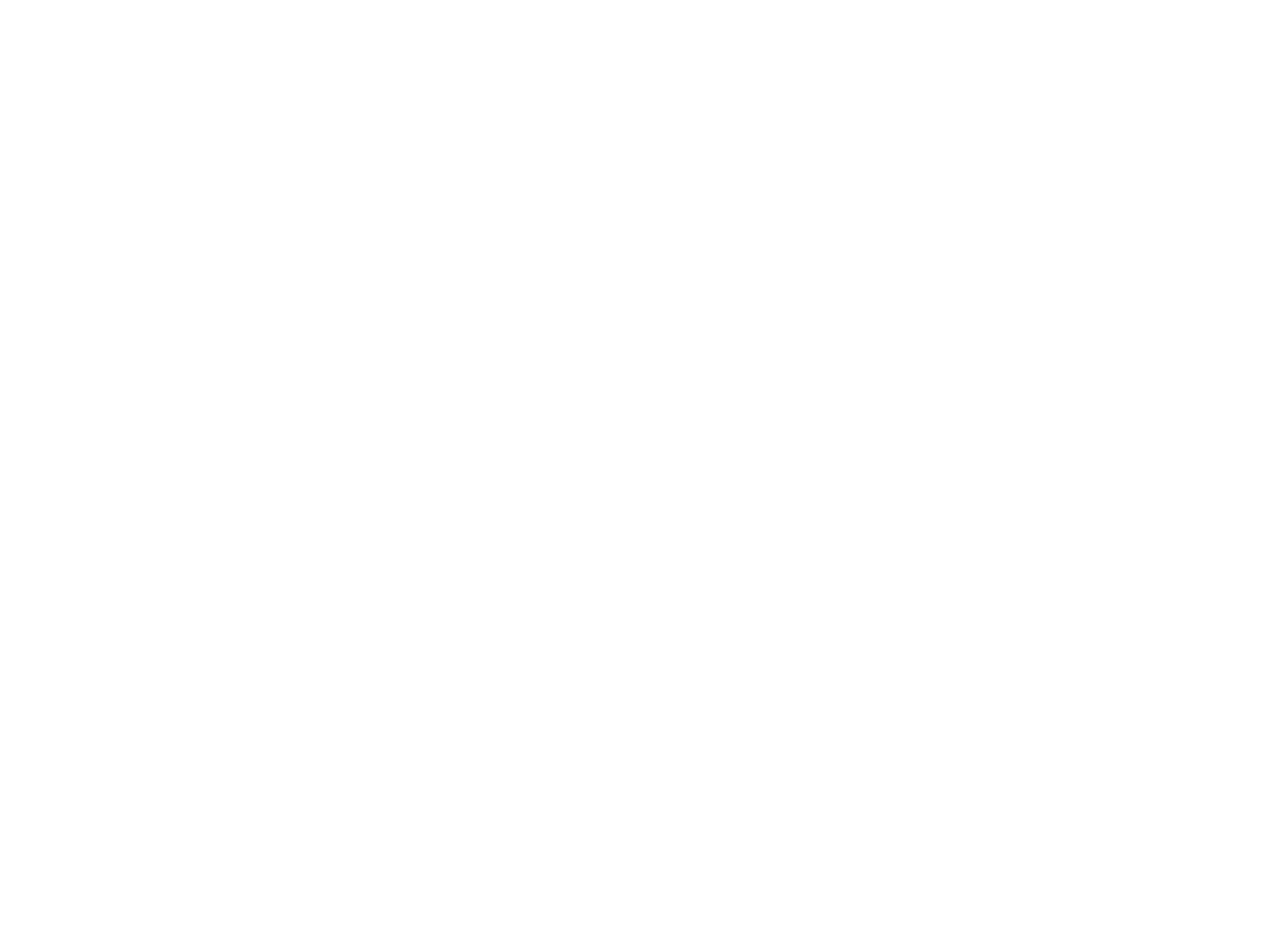
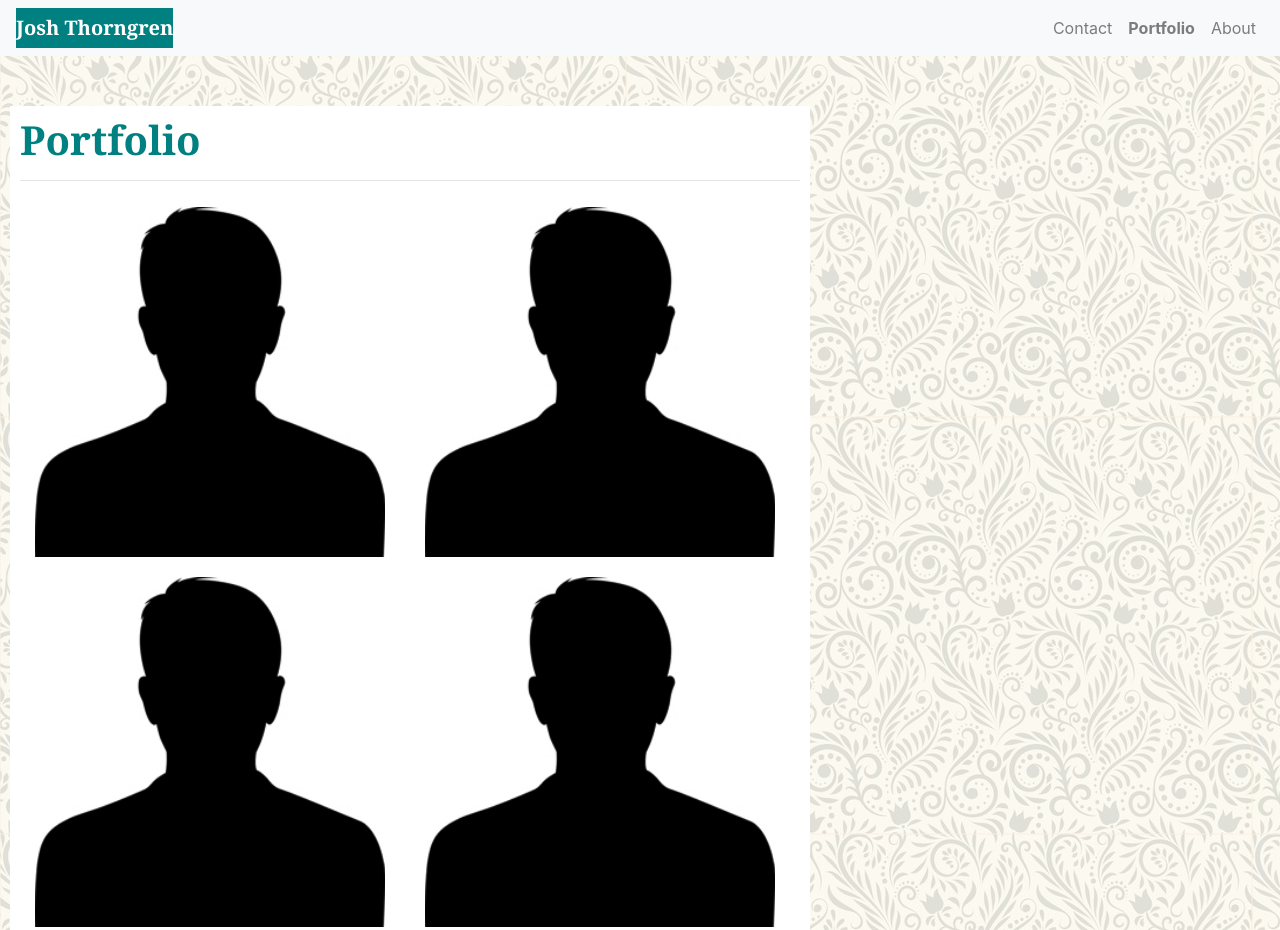
Before and after one commit to josh8903/02-my-responsive-portfolio, a plain HTML site: page portfolio.html in a window 1280 px wide. Shown: the top 930 px of the page. Before the commit the page ends 800 px from the top, so only its background shows below. Drawn offline with nearby package versions, Linux system fonts and the light colour scheme.

Commit message:
completed portfolio page

```diff
--- a/portfolio.html
+++ b/portfolio.html
@@ -4,25 +4,80 @@
 <head>
     <meta charset="UTF-8">
     <meta name="viewport" content="width=device-width, initial-scale=1.0">
-    <title>Portfolio</title>
+    <title>Josh Thorngren - Portfolio</title>
     <!-- CSS only -->
-    <link rel="stylesheet" href="https://stackpath.bootstrapcdn.com/bootstrap/4.5.2/css/bootstrap.min.css"
-        integrity="sha384-JcKb8q3iqJ61gNV9KGb8thSsNjpSL0n8PARn9HuZOnIxN0hoP+VmmDGMN5t9UJ0Z" crossorigin="anonymous">
+    <link rel="stylesheet" href="https://stackpath.bootstrapcdn.com/bootstrap/4.5.2/css/bootstrap.min.css" integrity="sha384-JcKb8q3iqJ61gNV9KGb8thSsNjpSL0n8PARn9HuZOnIxN0hoP+VmmDGMN5t9UJ0Z" crossorigin="anonymous">
 
     <!-- JS, Popper.js, and jQuery -->
-    <script src="https://code.jquery.com/jquery-3.5.1.slim.min.js"
-        integrity="sha384-DfXdz2htPH0lsSSs5nCTpuj/zy4C+OGpamoFVy38MVBnE+IbbVYUew+OrCXaRkfj"
-        crossorigin="anonymous"></script>
-    <script src="https://cdn.jsdelivr.net/npm/popper.js@1.16.1/dist/umd/popper.min.js"
-        integrity="sha384-9/reFTGAW83EW2RDu2S0VKaIzap3H66lZH81PoYlFhbGU+6BZp6G7niu735Sk7lN"
-        crossorigin="anonymous"></script>
-    <script src="https://stackpath.bootstrapcdn.com/bootstrap/4.5.2/js/bootstrap.min.js"
-        integrity="sha384-B4gt1jrGC7Jh4AgTPSdUtOBvfO8shuf57BaghqFfPlYxofvL8/KUEfYiJOMMV+rV"
-        crossorigin="anonymous"></script>
+    <script src="https://code.jquery.com/jquery-3.5.1.slim.min.js" integrity="sha384-DfXdz2htPH0lsSSs5nCTpuj/zy4C+OGpamoFVy38MVBnE+IbbVYUew+OrCXaRkfj" crossorigin="anonymous"></script>
+    <script src="https://cdn.jsdelivr.net/npm/popper.js@1.16.1/dist/umd/popper.min.js" integrity="sha384-9/reFTGAW83EW2RDu2S0VKaIzap3H66lZH81PoYlFhbGU+6BZp6G7niu735Sk7lN" crossorigin="anonymous"></script>
+    <script src="https://stackpath.bootstrapcdn.com/bootstrap/4.5.2/js/bootstrap.min.js" integrity="sha384-B4gt1jrGC7Jh4AgTPSdUtOBvfO8shuf57BaghqFfPlYxofvL8/KUEfYiJOMMV+rV" crossorigin="anonymous"></script>
+    <link rel="stylesheet" href="style.css">
 </head>
 
+<header>
+    <nav class="navbar navbar-expand-lg navbar-light bg-light">
+        <a class="navbar-brand" id="josh" href="https://josh8903.github.io">Josh Thorngren</a>
+        <button class="navbar-toggler" type="button" data-toggle="collapse" data-target="#navbarNav" aria-controls="navbarNav" aria-expanded="false" aria-label="Toggle navigation">
+      <span class="navbar-toggler-icon"></span>
+    </button>
+        <div class="collapse justify-content-end navbar-collapse" id="navbarNav">
+            <ul class="navbar-nav">
+                <li class="nav-item">
+                    <a class="nav-link" href="contact.html">Contact</a>
+                </li>
+                <li class="nav-item">
+                    <a class="nav-link" id="boldNav" href="portfolio.html">Portfolio</a>
+                </li>
+                <li class="nav-item">
+                    <a class="nav-link" href="index.html">About</a>
+                </li>
+            </ul>
+        </div>
+    </nav>
+</header>
+
+
+<!-- BODY -->
+
 <body>
+    <div class="container float-left" id="main">
+        <div class="row">
+            <div class="col">
+                <h1>
+                    Portfolio
+                </h1>
+                <hr>
+                <!-- Paragraph about me -->
+                <div class="media">
+                    <div class="media-body">
+                        <div class="container" id="portfolio">
+                            <div class="row">
+                                <div class="col no-gutters">
+                                    <img src="assets/images/profile.jpg" alt="Portfolio Object">
+                                    <img src="assets/images/profile.jpg" alt="Portfolio Object">
+                                    <img src="assets/images/profile.jpg" alt="Portfolio Object">
+                                </div>
+                                <div class="col no-gutters">
+                                    <img src="assets/images/profile.jpg" alt="Portfolio Object">
+                                    <img src="assets/images/profile.jpg" alt="Portfolio Object">
+                                    <img src="assets/images/profile.jpg" alt="Portfolio Object">
+                                </div>
+                            </div>
+                        </div>
+                    </div>
+                </div>
+            </div>
+        </div>
+    </div>
 
 </body>
 
+<!-- FOOTER -->
+
+<footer class="footer">
+    © Copyright
+</footer>
+
+
 </html>
--- a/style.css
+++ b/style.css
@@ -7,16 +7,24 @@ body {
     background-image: url(assets/images/bg.jpg);
 }
 
+h1 {
+    color: teal;
+    font-family: Georgia, 'Times New Roman', Times, serif;
+    font-weight: bold;
+}
+
 #josh {
     background-color: teal;
     color: white;
-}
-
-#about {
+    font-family: Georgia, 'Times New Roman', Times, serif;
     font-weight: bold;
 }
 
-img {
+#boldNav {
+    font-weight: bold;
+}
+
+#profilePic {
     max-width: 200px;
     max-height: 200px;
     margin-right: 20px;
@@ -24,11 +32,29 @@ img {
 
 #main {
     background-color: white;
-    max-width: 65%;
-    margin-top: 50px;
-    margin-left: 50px;
-    margin-bottom: 100px;
-    padding: 25px;
+    max-width: 800px;
+    margin: 50px 10px 100px 10px;
+    margin-left: 10px;
+    padding: 10px;
+}
+
+@media only screen and (max-width: 768px) {
+    #main {
+        max-width: 400px;
+    }
+}
+
+@media only screen and (max-width: 515px) {
+    #main {
+        max-width: 380px;
+    }
+}
+
+#portfolio img {
+    height: 350px;
+    width: 350px;
+    margin: 10px 0px 10px 0px;
+    padding: 0px;
 }
 
 .footer {
```
Also changed, not shown: contact.html (+60 -12 lines), index.html (+6 -6 lines).
